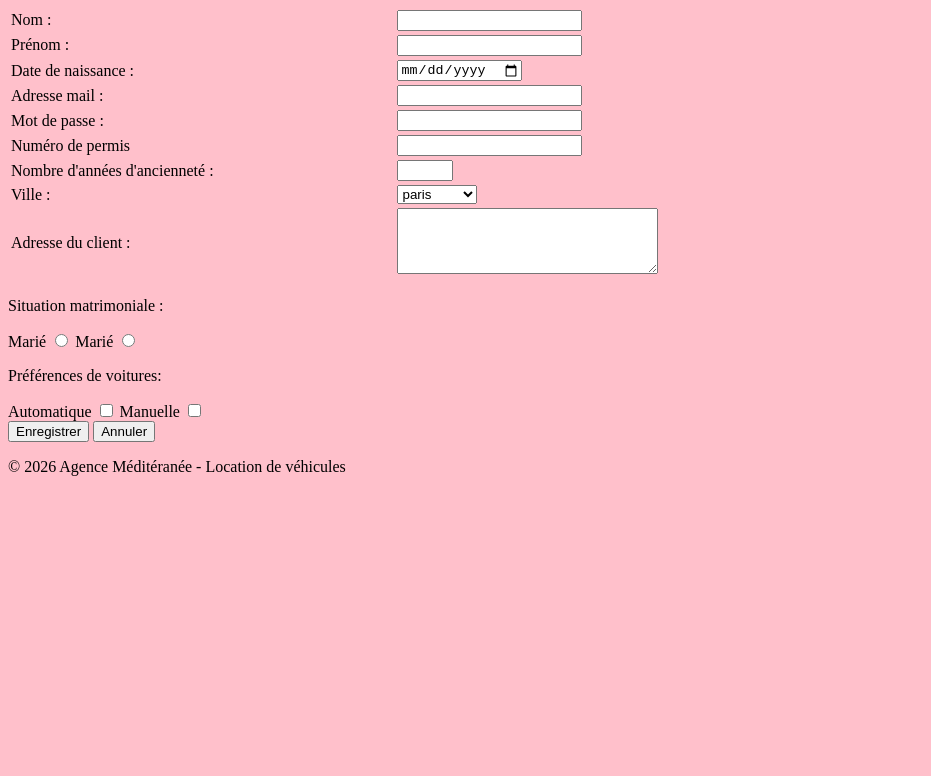
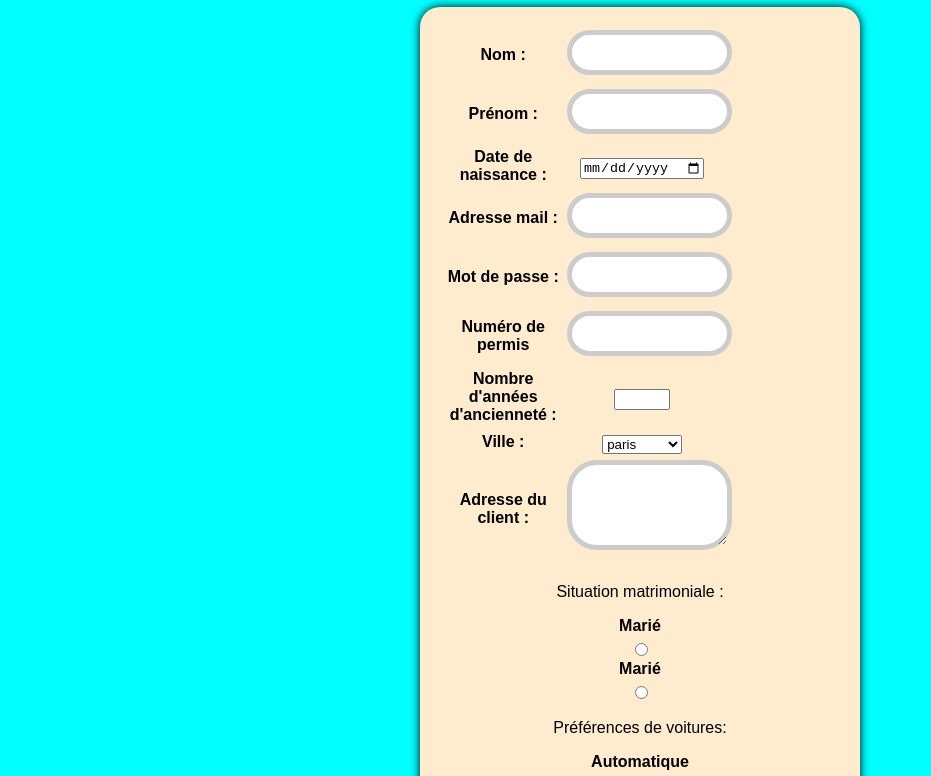
Before and after one commit to leandreay15-ops/SIO, a plain HTML site: page formulaire.html in a window 1280 px wide. Shown: the part 73-849 px from the top of the page, without its empty margins (0-931 px from the left). Before the commit the page ends 800 px from the top, so only its background shows below. Drawn offline with Linux system fonts and the light colour scheme.

Commit message:
Add files via upload

```diff
--- a/formulaire.html
+++ b/formulaire.html
@@ -1,6 +1,7 @@
 <!DOCTYPE html>
 <html>
 <head>
+	<link rel="stylesheet" href="style.css">
 	<meta charset="utf-8">
 	<meta name="viewport" content="width=device-width, initial-scale=1">
 	<title>Inscription Nouvea client - Méditéranée</title>
--- /dev/null
+++ b/style.css
@@ -0,0 +1,47 @@
+body {
+    background-color: aqua;
+    font-family: Arial, sans-serif;
+    margin: 0;
+    padding: 0;
+    text-align: center;
+}
+
+h1 {
+    color: red;
+}
+
+form {
+    background-color: blanchedalmond;
+    max-width: 400px;
+    margin: 0 auto;
+    padding: 20px;
+    border-radius: 20px;
+    box-shadow: 0 0 10px rgba(0, 0, 0, 2);
+}
+
+label {
+    display: block;
+    margin-bottom: 5px;
+    font-weight: bold;
+}
+
+input[type="text"], input[type="email"], textarea {
+    width: 90%;
+    padding: 10px;
+    margin-bottom: 10px;
+    border: 5px solid #ccc;
+    border-radius: 30px;
+}
+
+input[type="submit"] {
+    background-color: blue;
+    color: #fff;
+    border: none;
+    padding: 10px 20px;
+    border-radius: 30px;
+    cursor: pointer;
+}
+
+input[type="submit"]:hover {
+    background-color: green;
+}
```
Also changed, not shown: ajout_vehicule.html (+1 -0 lines), index.html (+5 -2 lines), projet8.html (added, +20 -0 lines).
